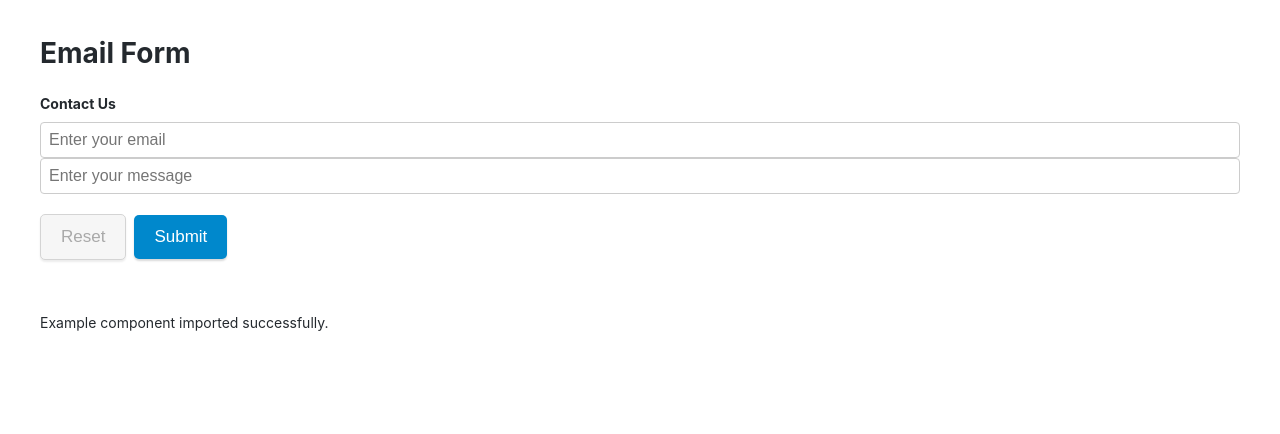
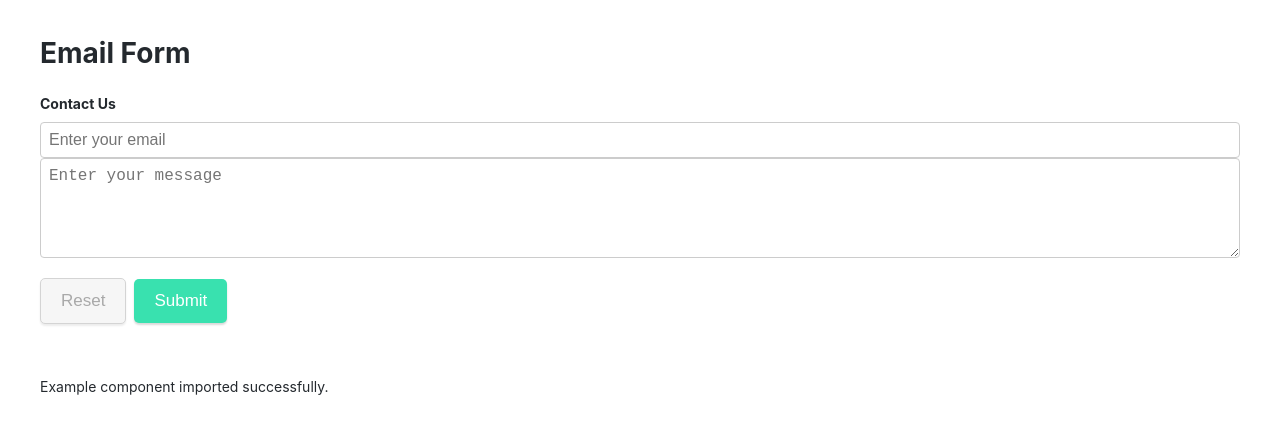
Before and after one commit to laimison/react-rails, a React (Create React App) app in the folder frontend/: page / in a window 1280 px wide. Shown: the top 434 px of the page. Built offline with nearby package versions, Linux system fonts and the light colour scheme.

Commit message:
input replaced by user friendly textarea and button color changed

```diff
--- a/frontend/src/MyForm.js
+++ b/frontend/src/MyForm.js
@@ -63,14 +63,13 @@ const MyForm = () => (
               }
             />
 
-            <input
-              id="message"
+            <textarea id="message"
               placeholder="Enter your message"
               type="text"
               value={values.message}
               onChange={handleChange}
-              onBlur={handleBlur}
-            />
+              onBlur={handleBlur}>
+            </textarea>
 
             {errors.email && touched.email && (
               <div className="input-feedback">{errors.email}</div>
--- a/frontend/src/helper.css
+++ b/frontend/src/helper.css
@@ -37,6 +37,19 @@ input {
   border: 1px solid #ccc;
 }
 
+textarea#message {
+  padding: .5rem;
+  font-size: 16px;
+  width: 100%;
+  min-width: 100%;
+  max-width: 100%;
+  min-height: 50px;
+  height: 100px;
+  display: block;
+  border-radius: 4px;
+  border: 1px solid #ccc;
+}
+
 input:focus {
   border-color: #007eff;
   box-shadow: inset 0 1px 1px rgba(0, 0, 0, 0.075),
@@ -65,7 +78,7 @@ button {
   padding: 12px 20px;
   border-style: none;
   border-radius: 5px;
-  background-color: #08c;
+  background-color: #39E1AF;
   box-shadow: 0px 2px 2px rgba(0, 0, 0, 0.15);
   font-size: 17px;
   font-weight: 500;
```
